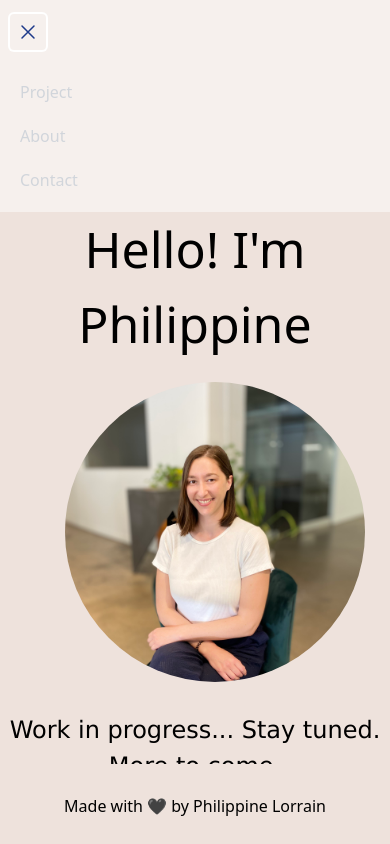
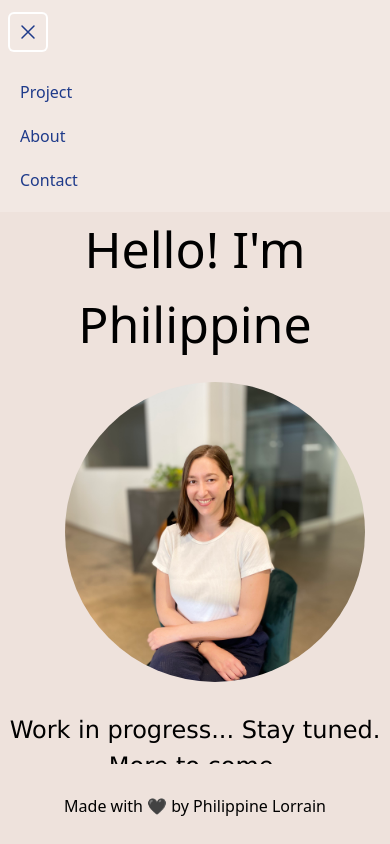
Before and after one commit to Plorrain/my-own-personnal-app, a React (Create React App) app: page / in a window 390 px wide. Both pictures are taken after a click on the button "Open main menu". Built offline with nearby package versions, Linux system fonts and the light colour scheme.

Commit message:
NavBar: found the line with the mobile menu text color

```diff
--- a/src/components/UI/Navbar.js
+++ b/src/components/UI/Navbar.js
@@ -15,7 +15,7 @@ function classNames(...classes) {
 
 export default function Example() {
   return (
-    <Disclosure as="nav" className="bg-white bg-opacity-50">
+    <Disclosure as="nav" className="bg-white bg-opacity-20">
       {({ open }) => (
         <>
           <div className="mx-auto max-w-7xl px-2 sm:px-6 lg:px-8">
@@ -72,7 +72,7 @@ export default function Example() {
                   as="a"
                   href={item.href}
                   className={classNames(
-                    item.current ? 'bg-gray-900 text-white' : 'text-gray-300 hover:bg-gray-700 hover:text-white',
+                    item.current ? 'bg-gray-900 text-white' : 'text-blue-900 hover:bg-gray-700 hover:text-white',
                     'block px-3 py-2 rounded-md text-base font-medium'
                   )}
                   aria-current={item.current ? 'page' : undefined}
```
